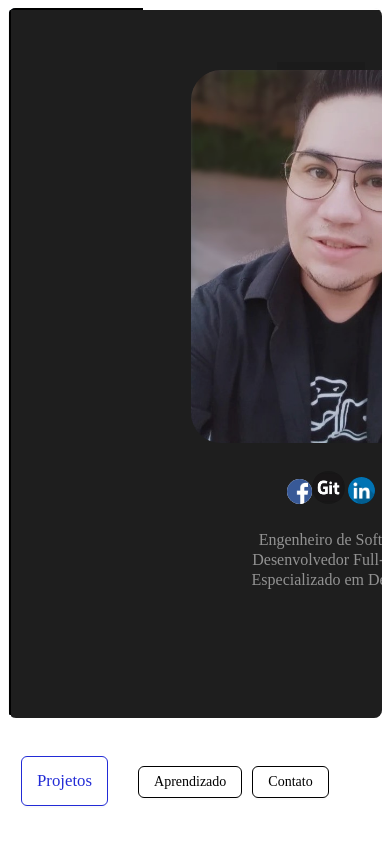
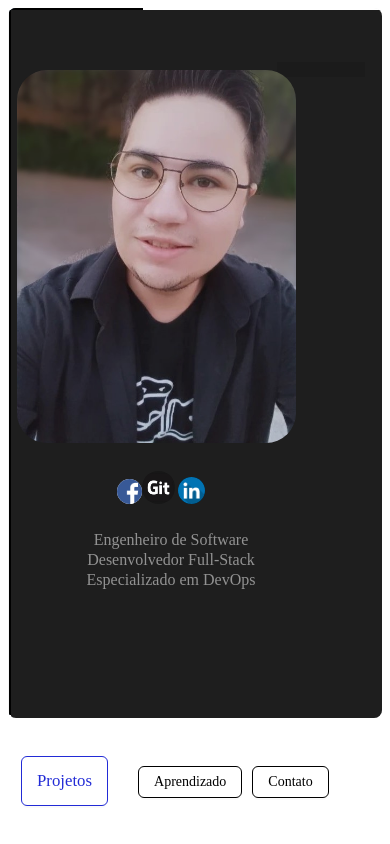
Before and after one commit to eliseu-modan/portfolio_project, a React app: page /#/Projetos in a window 390 px wide. Shown: the top 844 px of the page. Built offline with nearby package versions, Linux system fonts and the light colour scheme.

Commit message:
update responsive1

```diff
--- a/src/componentes/templates/Header.css
+++ b/src/componentes/templates/Header.css
@@ -82,6 +82,14 @@
         border-radius: 30px;
     }
 
+    .logo1{
+      position:absolute;
+      left: 29%;
+      top: 60px;
+      width: 45%;
+      border-Radius: 30px;
+      opacity: 88%;
+    }
     @media (max-width:1470px){
       #icon_facebook, #Git_icon,#icon_linkedin{
       top: 350px;
@@ -204,27 +212,29 @@
   }
   #icon_facebook, #Git_icon, #icon_linkedin{
     top: 430px;
-left: 10px;
+left: -160px;
   }
   .nameOne{
-    left:170px;
+    left:5px;
     top: 470px ;
     font-size: 16px;
 
    }
    .nameTwo{
-     left: 170px;
+     left: 5px;
      top: 490px;
      font-size: 16px;
      z-index: 9;
 
    }
    .nameTree{
-     left: 170px;
+     left: 5px;
      font-size: 16px;
      top: 510px;
 z-index: 9;
 
    }
-
+.logo1{
+  left: 1%;
 }
+}
--- a/src/componentes/templates/Header.jsx
+++ b/src/componentes/templates/Header.jsx
@@ -9,14 +9,7 @@ import "../../main/App.css";
 export default (props) => (
   <header className="header">
     <img
-      style={{
-        position: "absolute",
-        left: "29%",
-        top: "60px",
-        width: "45%",
-        borderRadius: "30px",
-        opacity: "88%",
-      }}
+      className="logo1"
       src={Logo1}
       width={230}
     />
```
